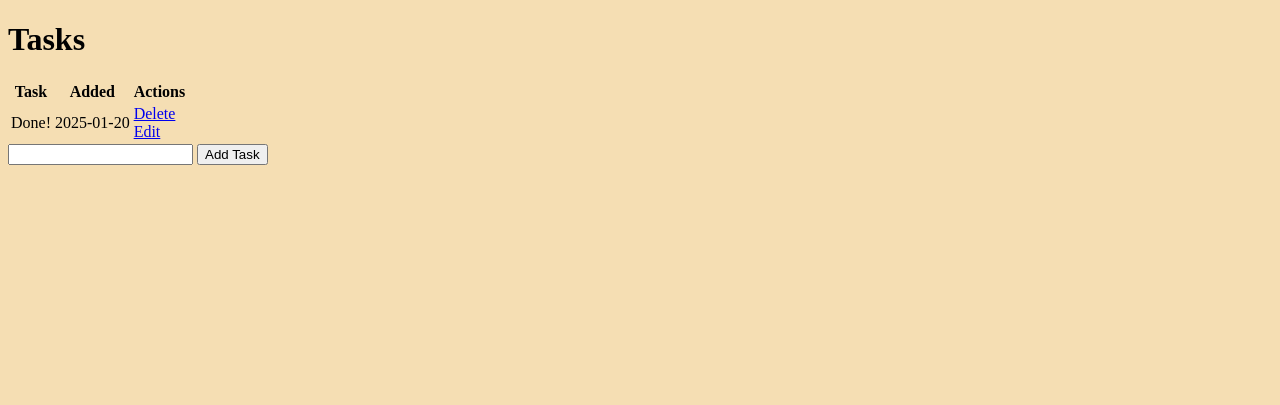
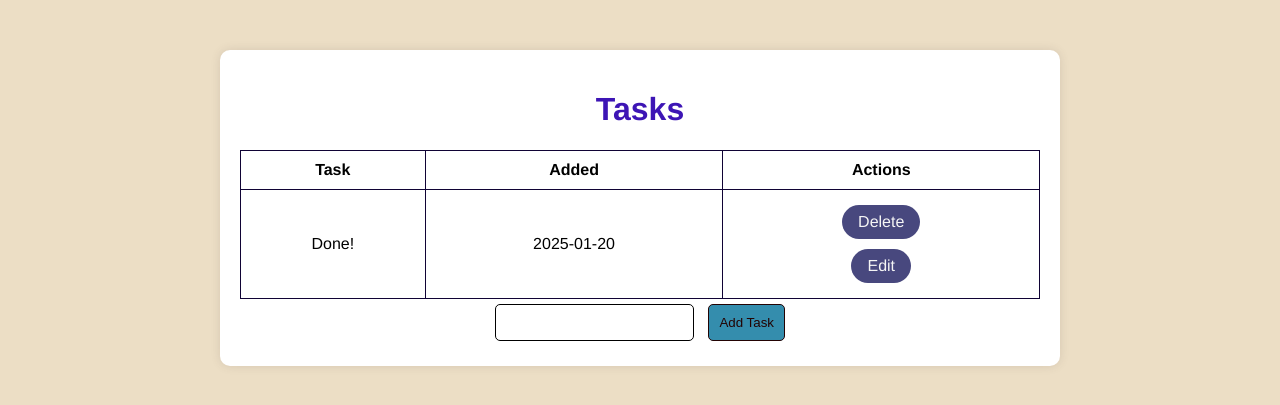
Before and after one commit to sakshibirman/Flask-flask, a Flask app: page / in a window 1280 px wide. Shown: the top 405 px of the page. Run offline with Flask 3, Linux system fonts and the light colour scheme.

Commit message:
Style Scss

```diff
--- a/static/styles.css
+++ b/static/styles.css
@@ -1,3 +1,61 @@
 body {
-  background-color: wheat;
+  font-family: "Franklin Gothic Medium", "Arial Narrow", Arial, sans-serif;
+  margin: 0;
+  padding: 0;
+  background-color: rgb(236, 222, 197);
+}
+
+.content {
+  max-width: 800px;
+  margin: 50px auto;
+  padding: 20px;
+  background-color: rgb(255, 255, 255);
+  border-radius: 10px;
+  box-shadow: 0 0 10px rgba(80, 71, 71, 0.147);
+  text-align: center;
+}
+.content h1 {
+  color: #3d15b5;
+}
+.content h3 {
+  color: #95c185;
+}
+.content table {
+  width: 100%;
+  margin-top: 20px;
+  border-collapse: collapse;
+}
+.content table th, .content table td {
+  padding: 10px;
+  border: 1px solid #100335;
+}
+.content table th th, .content table td th {
+  background-color: antiquewhite;
+}
+.content a {
+  display: inline-block;
+  padding: 8px 16px;
+  margin: 5px;
+  border-radius: 20px;
+  background-color: rgba(6, 6, 80, 0.733);
+  color: whitesmoke;
+  text-decoration: none;
+  transition: background-color 0.3s ease;
+}
+.content a:hover {
+  background-color: #406dde;
+}
+.content input {
+  padding: 10px;
+  margin: 5px;
+  border: solid 1px;
+  border-radius: 5px;
+}
+.content #btn_add {
+  background-color: #348dad;
+  color: rgb(35, 3, 3);
+  cursor: pointer;
+}
+.content #btn_add:hover {
+  background-color: #406dde;
 }/*# sourceMappingURL=styles.css.map */
--- a/static/styles.scss
+++ b/static/styles.scss
@@ -1,3 +1,77 @@
+//color variables
+
+$primary_color: rgba(6, 6, 80, 0.733);
+$primary-hover-color: #406dde;
+$success-color: #348dad;
+$title-color: #3d15b5;
+$bg-color: rgb(236, 222, 197);
+
 body{
-    background-color: wheat;
+    font-family: 'Franklin Gothic Medium', 'Arial Narrow', Arial, sans-serif;
+    margin: 0;
+    padding: 0;
+    background-color: $bg-color;
 }
+
+.content{
+    max-width: 800px;
+    margin: 50px auto;
+    padding: 20px;
+    background-color: rgb(255, 255, 255);
+    border-radius: 10px;
+    box-shadow: 0 0 10px rgba(80, 71, 71, 0.147);
+    text-align: center;
+
+    h1{
+        color: $title-color;
+    }
+
+    h3{
+        color: #95c185;
+    }
+
+    table{
+        width: 100%;
+        margin-top: 20px;
+        border-collapse: collapse;
+
+        th, td{
+            padding: 10px;
+            border: 1px solid #100335;
+
+            th{
+                background-color: antiquewhite;
+            }
+        }
+    }
+
+    a{
+        display: inline-block;
+        padding: 8px 16px;
+        margin: 5px;
+        border-radius: 20px;
+        background-color: $primary_color;
+        color: whitesmoke;
+        text-decoration: none;
+        transition: background-color 0.3s ease;
+            &:hover{
+                background-color: $primary-hover-color;
+            }
+    }
+
+    input{
+        padding: 10px;
+        margin: 5px;
+        border: solid 1px;
+        border-radius: 5px;
+    }
+
+    #btn_add{
+        background-color: $success-color;
+        color: rgb(35, 3, 3);
+        cursor: pointer;
+        &:hover{
+            background-color: $primary-hover-color;
+        }
+    }
+}
```
Also changed, not shown: instance/database.db, 1 other file.
